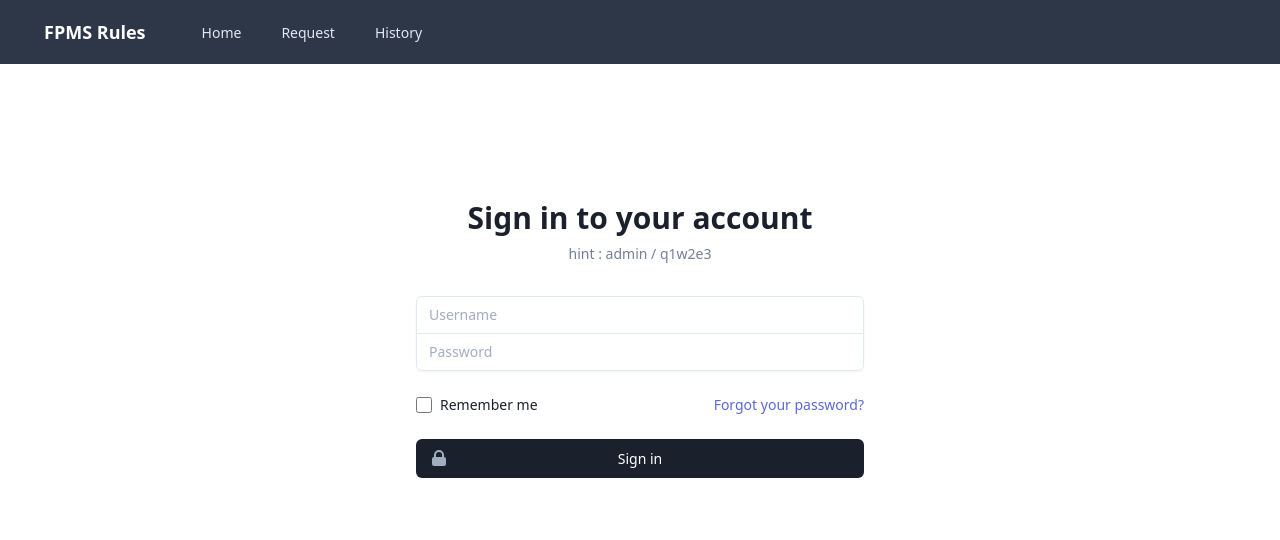
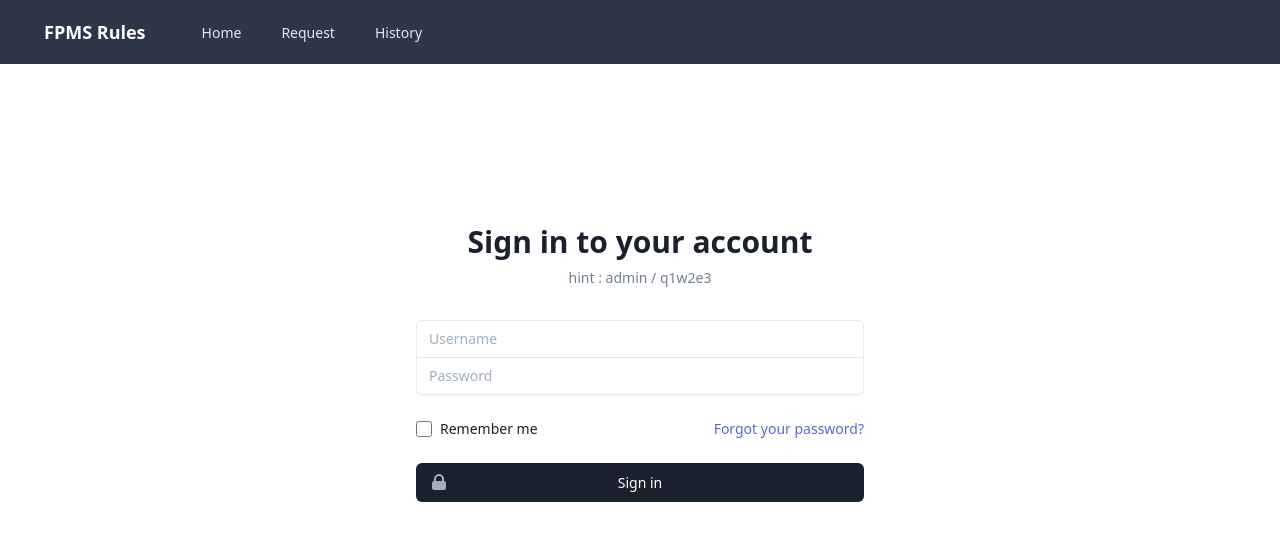
Before and after one commit to KIM-JUNHO/react-node, a React (Vite) app: page /login in a window 1280 px wide. Shown: the top 540 px of the page. Built offline with nearby package versions, Linux system fonts and the light colour scheme.

Commit message:
add PageContainer

```diff
--- /dev/null
+++ b/src/components/PageContainer.tsx
@@ -0,0 +1,9 @@
+import * as React from 'react';
+
+export default function PageContainer({ children }) {
+  return (
+    <div className="max-w-7xl mx-auto py-6 sm:px-6 lg:px-8">
+      <div className="px-4 sm:px-0">{children}</div>
+    </div>
+  );
+}
--- a/src/pages/HistoryPage.tsx
+++ b/src/pages/HistoryPage.tsx
@@ -2,6 +2,7 @@ import * as React from 'react';
 import { Container } from '@material-ui/core';
 import { useQuery } from '@apollo/react-hooks';
 import { GET_RULES } from '../utils/gql';
+import PageContainer from '../components/PageContainer';
 
 export default function HistoryPage() {
   const { loading, error, data } = useQuery(GET_RULES);
@@ -10,8 +11,8 @@ export default function HistoryPage() {
   }
   if (data && data.Rules) {
     return (
-      <Container>
-        <div className="flex flex-col mt-10">
+      <PageContainer>
+        <div className="flex flex-col mt-4">
           <div className="-my-2 py-2 overflow-x-auto sm:-mx-6 sm:px-6 lg:-mx-8 lg:px-8">
             <div className="align-middle inline-block min-w-full shadow overflow-hidden sm:rounded-lg border-b border-gray-200">
               <table className="min-w-full">
@@ -47,7 +48,7 @@ export default function HistoryPage() {
             </div>
           </div>
         </div>
-      </Container>
+      </PageContainer>
     );
   } else {
     return <div>no data found</div>;
--- a/src/pages/LoginPage.tsx
+++ b/src/pages/LoginPage.tsx
@@ -2,6 +2,7 @@ import * as React from 'react';
 import { useHistory, useLocation } from 'react-router-dom';
 import { Formik, Field, Form } from 'formik';
 import { fakeAuth } from '../utils/fakeAuth';
+import PageContainer from '../components/PageContainer';
 
 export default function LoginPage() {
   let history = useHistory();
@@ -9,6 +10,7 @@ export default function LoginPage() {
   let { from } = location.state || { from: { pathname: '/' } };
 
   return (
+    <PageContainer>
       <Formik
         initialValues={{ username: '', password: '' }}
         onSubmit={(data, { setSubmitting }) => {
@@ -104,5 +106,6 @@ export default function LoginPage() {
           </Form>
         )}
       </Formik>
+    </PageContainer>
   );
 }
```
Lines whose indentation alone changed are shown as unchanged.
